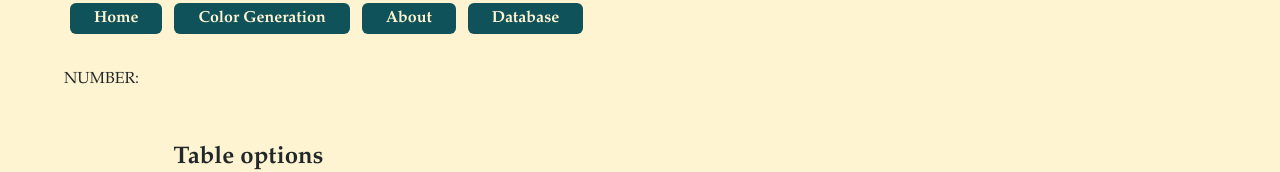
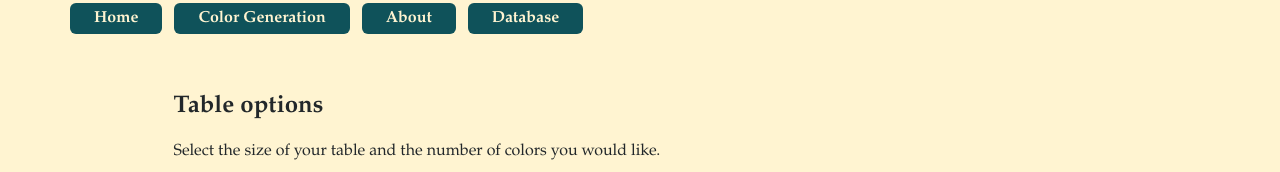
Before and after one commit to lpmichael/group-25-project, an Angular app: page /colorgeneration in a window 1280 px wide. Shown: the part 154-326 px from the top of the page. Built offline with nearby package versions, Linux system fonts and the light colour scheme; no server answers.

Commit message:
removed test in home component

```diff
--- a/src/app/home/home.component.html
+++ b/src/app/home/home.component.html
@@ -1,5 +1,5 @@
 <title>Home</title>
-<p>NUMBER: </p>
+<!--TESTTTTTTTTTTTT OO: <p>NUMBER: </p>-->
 <br>
 <body>
 <div id = "home">
```
